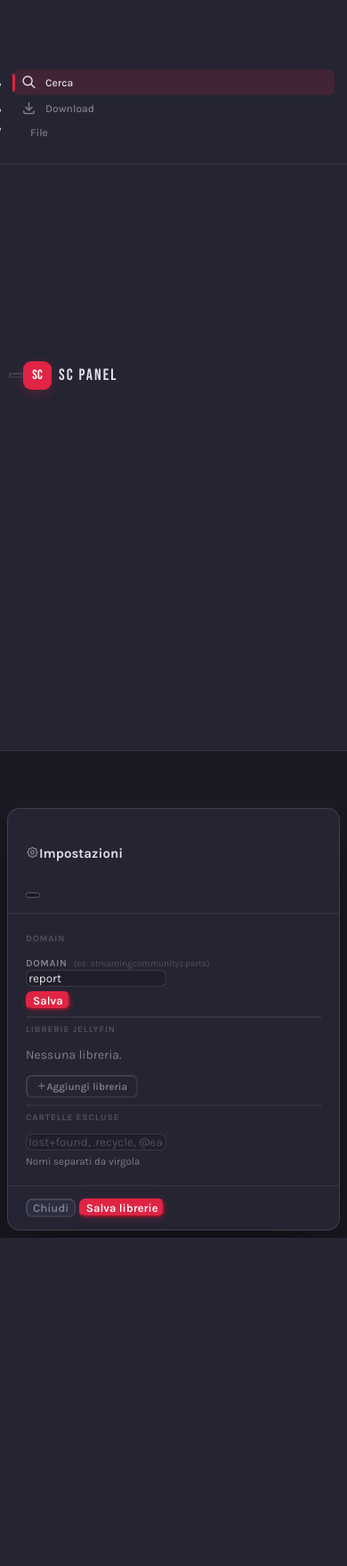
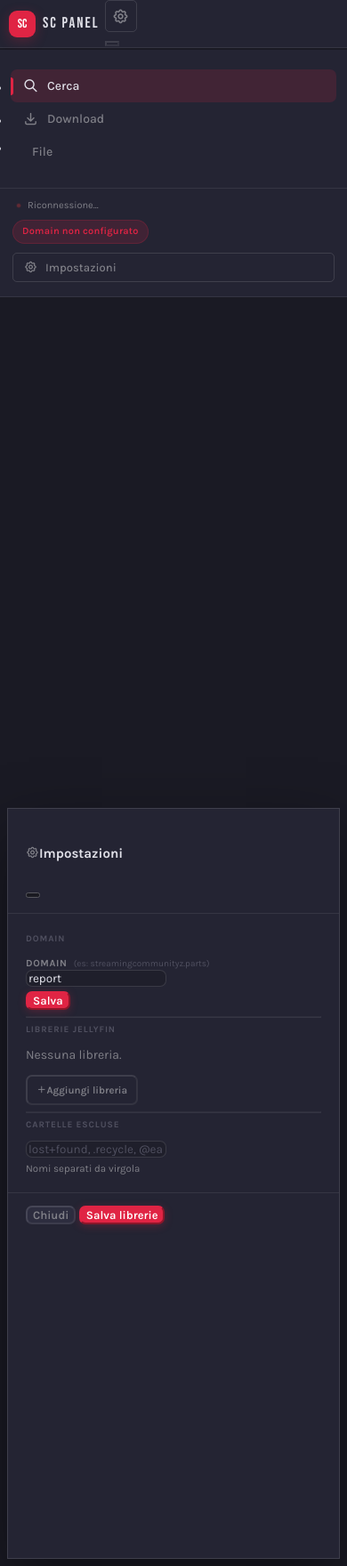
Before and after one commit to EdoardoFiore/StreamingCommunity-downloader, a FastAPI app: page / in a window 390 px wide. Shown: the whole page at 89% size. Before the commit the page ends 1391 px from the top, so only its background shows below. Run offline with FastAPI, Linux system fonts and the light colour scheme; data that the repository does not hold is empty; parts of the project's set-up code (start-up, migrations or seed data) failed here and were passed over; some libraries are stand-ins or nearby versions.

Commit message:
responsive

```diff
--- a/app/static/app.js
+++ b/app/static/app.js
@@ -81,7 +81,7 @@
 function showToast(message, type = 'info') {
   const colors = { success:'bg-success', danger:'bg-danger', info:'bg-info', warning:'bg-warning' };
   const toast = document.createElement('div');
-  toast.style.cssText = 'position:fixed;bottom:1rem;right:1rem;z-index:9999;min-width:220px';
+  toast.style.cssText = 'position:fixed;bottom:1rem;right:1rem;left:auto;z-index:9999;min-width:220px;max-width:calc(100vw - 2rem)';
   toast.innerHTML = `<div class="alert ${colors[type]||'bg-info'} alert-dismissible text-white mb-0 shadow" role="alert">
     ${escapeHtml(message)}
     <button type="button" class="btn-close btn-close-white" onclick="this.closest('.alert').parentElement.remove()"></button>
@@ -134,6 +134,11 @@
 // ── Navigation ─────────────────────────────────────────────────────────────────
 
 function showPage(page) {
+  // Close mobile menu if open
+  const mobileMenu = document.getElementById('sidebar-menu');
+  if (mobileMenu && mobileMenu.classList.contains('show')) {
+    mobileMenu.classList.remove('show');
+  }
   ['search','downloads','files'].forEach(p => {
     document.getElementById(`page-${p}`).style.display = p === page ? '' : 'none';
   });
--- a/app/templates/index.html
+++ b/app/templates/index.html
@@ -131,15 +131,16 @@
       line-height: 1;
     }
 
-    /* Nav items */
+    /* Nav items — desktop only: Bootstrap navbar-expand-lg handles mobile show/hide */
+    @media (min-width: 992px) {
       aside.navbar .collapse {
         display: flex !important;
         flex-direction: column;
         flex: 1;
         overflow: hidden;
       }
-
-    .navbar-collapse { flex: 1; display: flex; flex-direction: column; }
+      .navbar-collapse { flex: 1; flex-direction: column; }
+    }
 
     aside.navbar .navbar-nav {
       padding: 14px 10px 0;
@@ -1072,12 +1073,37 @@
     }
 
     /* ═══════════════════════════════════════════════════════
+       MOBILE NAV ICON BUTTON
+       ═══════════════════════════════════════════════════════ */
+    .btn-icon-mobile {
+      display: none;
+      background: transparent;
+      border: 1px solid var(--border-mid);
+      border-radius: var(--radius-xs);
+      color: var(--text-muted);
+      width: 36px; height: 36px;
+      align-items: center;
+      justify-content: center;
+      cursor: pointer;
+      transition: all .15s;
+      flex-shrink: 0;
+    }
+    .btn-icon-mobile:hover {
+      background: var(--bg-hover);
+      color: var(--text-sub);
+      border-color: var(--border-strong);
+    }
+
+    /* ═══════════════════════════════════════════════════════
        RESPONSIVE
        ═══════════════════════════════════════════════════════ */
     @media (max-width: 991px) {
+      .btn-icon-mobile { display: flex; }
+
       aside.navbar {
         position: fixed !important;
         top: 0;
+        bottom: auto !important;
         width: 100% !important;
         height: auto !important;
         max-height: none !important;
@@ -1085,6 +1111,7 @@
         z-index: 1050 !important;
         border-right: none !important;
         border-bottom: 1px solid var(--border) !important;
+        overflow: visible !important; /* allow dropdown outside bar bounds */
       }
 
       aside.navbar .container-fluid {
@@ -1092,55 +1119,70 @@
         align-items: center !important;
         padding: 0 14px !important;
         height: auto !important;
-      }
-
+        gap: 8px;
+      }
+
+      /* Brand takes remaining space, pushing controls to the right */
       .sc-brand {
-        padding: 14px 0 !important;
+        padding: 12px 0 !important;
         border-bottom: none !important;
-        flex-shrink: 0;
-        margin-right: auto;
-      }
-
-      aside.navbar .collapse {
+        flex: 1;
+        margin-right: 0 !important;
+      }
+
+      /* Target both collapse and collapsing so position:fixed persists during animation */
+      aside.navbar .collapse,
+      aside.navbar .collapsing {
         position: fixed !important;
         left: 0;
         top: 56px;
         right: 0;
+        width: 100vw;
         background: var(--bg-surface);
         border-bottom: 1px solid var(--border);
         border-radius: 0;
         flex-direction: column !important;
         max-height: calc(100vh - 56px);
         overflow-y: auto;
-      }
-
+        overflow-x: hidden;
+        -webkit-overflow-scrolling: touch;
+        padding-bottom: env(safe-area-inset-bottom, 0);
+      }
+
+      /* Nav items: vertical list on mobile */
       aside.navbar .navbar-nav {
         padding: 8px 12px !important;
-        flex-direction: row !important;
-        flex-wrap: wrap;
-      }
-
-      .navbar-collapse {
-        display: none !important;
-      }
-
-      .navbar-collapse.show {
+        flex-direction: column !important;
+        flex-wrap: nowrap !important;
+        gap: 2px;
+      }
+
+      /* Bootstrap .collapse:not(.show) handles hide. Force flex when shown. */
+      aside.navbar .collapse.show {
         display: flex !important;
+        flex-direction: column;
       }
 
       aside.navbar .nav-link {
-        margin: 0 4px !important;
-        padding: 7px 12px !important;
-        font-size: 13px !important;
-      }
-
+        margin: 0 !important;
+        padding: 10px 14px !important;
+        font-size: 14px !important;
+      }
+
+      /* Show sidebar footer inside mobile collapse */
       .sidebar-footer {
-        display: none;
+        margin-top: 0 !important;
+        padding: 12px 14px 16px !important;
+        border-top: 1px solid var(--border) !important;
+        display: flex !important;
+        flex-direction: column;
+        gap: 10px;
       }
 
       .page-wrapper {
         margin-left: 0 !important;
         margin-top: 56px;
+        padding-bottom: env(safe-area-inset-bottom, 0);
       }
 
       .page-header {
@@ -1149,12 +1191,39 @@
 
       .page-title {
         font-size: 20px !important;
+      }
+
+      /* Source selector: horizontal scroll on narrow screens */
+      .source-selector {
+        flex-wrap: nowrap;
+        overflow-x: auto;
+        -webkit-overflow-scrolling: touch;
+        padding-bottom: 4px;
+        scrollbar-width: none;
+      }
+      .source-selector::-webkit-scrollbar { display: none; }
+
+      /* Always show file manager actions on mobile */
+      .fm-actions { opacity: 1 !important; }
+
+      /* Bigger touch targets */
+      .btn-sm { min-height: 34px; }
+      .fm-check { width: 18px !important; height: 18px !important; }
+
+      /* Episode/anime/settings modals: use more screen space */
+      #episode-modal .modal-dialog,
+      #anime-modal .modal-dialog,
+      #settings-modal .modal-dialog {
+        margin: 0.5rem auto !important;
+        max-width: calc(100% - 1rem) !important;
+        max-height: calc(100vh - 1rem);
       }
     }
 
     @media (max-width: 575px) {
       aside.navbar .container-fluid {
         padding: 0 10px !important;
+        gap: 6px;
       }
 
       .sc-brand {
@@ -1163,35 +1232,79 @@
       }
 
       .brand-icon {
-        width: 32px !important;
-        height: 32px !important;
-        font-size: 15px !important;
+        width: 30px !important;
+        height: 30px !important;
+        font-size: 14px !important;
       }
 
       .brand-text {
-        font-size: 18px !important;
+        font-size: 17px !important;
         letter-spacing: 2px !important;
-      }
-
-      aside.navbar .nav-link {
-        margin: 0 2px !important;
-        padding: 6px 10px !important;
-        font-size: 12px !important;
       }
 
       .sc-searchbar {
         max-width: 100% !important;
-        padding: 4px 4px 4px 16px !important;
+        padding: 4px 4px 4px 14px !important;
       }
 
       .sc-searchbar .sc-search-btn {
-        padding: 6px 14px !important;
+        padding: 7px 14px !important;
         font-size: 12px !important;
       }
 
       .page-body {
         padding-top: 16px !important;
       }
+
+      /* Full-screen modals on phones */
+      #episode-modal .modal-dialog,
+      #anime-modal .modal-dialog,
+      #settings-modal .modal-dialog {
+        margin: 0 !important;
+        max-width: 100% !important;
+        width: 100%;
+        min-height: 100dvh;
+        display: flex;
+        flex-direction: column;
+      }
+      #episode-modal .modal-content,
+      #anime-modal .modal-content,
+      #settings-modal .modal-content {
+        border-radius: 0 !important;
+        flex: 1;
+      }
+
+      /* Detail modal: smaller poster on tiny screens */
+      #detail-poster {
+        width: 80px !important;
+        height: 120px !important;
+      }
+      #detail-title {
+        font-size: 20px !important;
+      }
+
+      /* Job cards: prevent overflow on tiny screens */
+      .job-card .fw-medium {
+        font-size: 12.5px !important;
+      }
+
+      /* File manager: smaller font */
+      .fm-row { font-size: 13px; }
+      .fm-meta { font-size: 11px; }
+
+      /* Toast: full-width at bottom on phones */
+      .sc-toast-wrap {
+        left: 0.5rem !important;
+        right: 0.5rem !important;
+        bottom: 0.75rem;
+        min-width: 0 !important;
+        width: auto;
+      }
+    }
+
+    /* Touch devices: always show file manager actions */
+    @media (hover: none) {
+      .fm-actions { opacity: 1 !important; }
     }
   </style>
 </head>
@@ -1201,13 +1314,19 @@
   <!-- ── Sidebar ─────────────────────────────────────────────────── -->
   <aside class="navbar navbar-vertical navbar-expand-lg">
     <div class="container-fluid">
-      <button class="navbar-toggler" type="button" data-bs-toggle="collapse" data-bs-target="#sidebar-menu">
-        <span class="navbar-toggler-icon"></span>
-      </button>
       <a class="sc-brand" href="#">
         <div class="brand-icon">SC</div>
         <span class="brand-text">SC Panel</span>
       </a>
+      <!-- Mobile-only controls: settings icon + hamburger -->
+      <div class="d-flex align-items-center gap-2 d-lg-none">
+        <button class="btn-icon-mobile" onclick="openSettings()" title="Impostazioni">
+          <i class="ti ti-settings" style="font-size:19px"></i>
+        </button>
+        <button class="navbar-toggler" type="button" data-bs-toggle="collapse" data-bs-target="#sidebar-menu">
+          <span class="navbar-toggler-icon"></span>
+        </button>
+      </div>
       <div class="collapse navbar-collapse" id="sidebar-menu">
         <ul class="navbar-nav pt-lg-3">
           <li class="nav-item">
@@ -1346,7 +1465,7 @@
 
 <!-- ── Settings Modal ───────────────────────────────────────────────── -->
 <div class="modal modal-blur fade" id="settings-modal" tabindex="-1" style="display:none" aria-hidden="true">
-  <div class="modal-dialog modal-lg modal-dialog-centered modal-dialog-scrollable">
+  <div class="modal-dialog modal-lg modal-dialog-centered modal-dialog-scrollable modal-fullscreen-sm-down">
     <div class="modal-content">
       <div class="modal-header">
         <h5 class="modal-title">
@@ -1431,7 +1550,7 @@
 
 <!-- ── Episode Browser Modal ────────────────────────────────────────── -->
 <div class="modal modal-blur fade" id="episode-modal" tabindex="-1" style="display:none" aria-hidden="true">
-  <div class="modal-dialog modal-lg modal-dialog-centered modal-dialog-scrollable">
+  <div class="modal-dialog modal-lg modal-dialog-centered modal-dialog-scrollable modal-fullscreen-sm-down">
     <div class="modal-content">
       <div class="modal-header">
         <h5 class="modal-title" id="episode-modal-title">Episodi</h5>
@@ -1451,7 +1570,7 @@
 
 <!-- ── Anime Browser Modal (AnimeUnity) ─────────────────────────────── -->
 <div class="modal modal-blur fade" id="anime-modal" tabindex="-1" style="display:none" aria-hidden="true">
-  <div class="modal-dialog modal-lg modal-dialog-centered modal-dialog-scrollable">
+  <div class="modal-dialog modal-lg modal-dialog-centered modal-dialog-scrollable modal-fullscreen-sm-down">
     <div class="modal-content">
       <div class="modal-header">
         <h5 class="modal-title" id="anime-modal-title">Episodi</h5>
```
Lines whose indentation alone changed are shown as unchanged.
